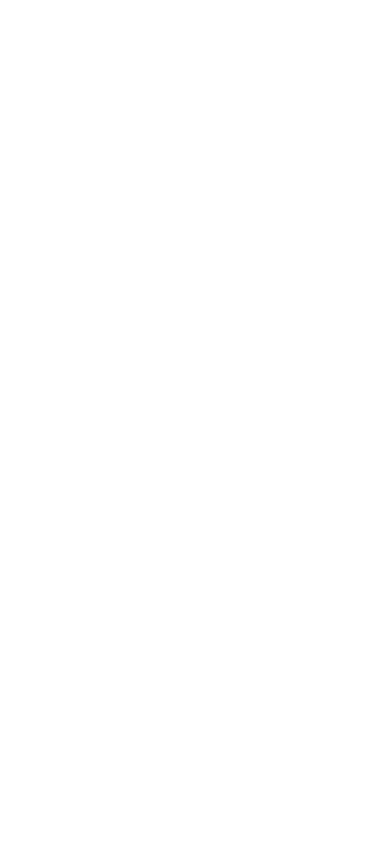
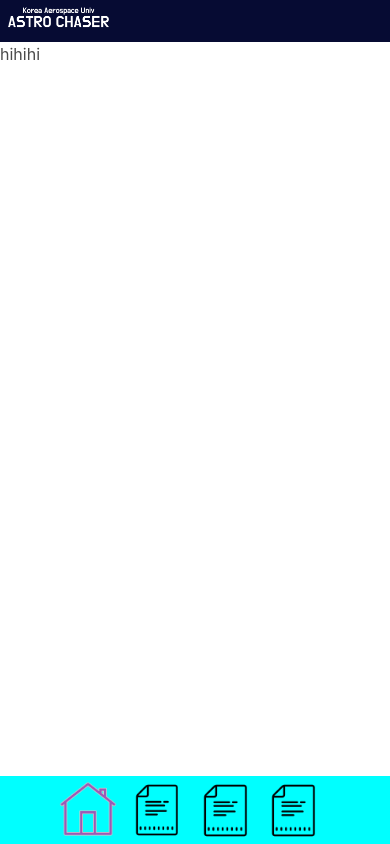
Before and after one commit to BUZZINGPolarBear/Web-Front-AstroChaser, a plain HTML site: page mobile_Index.html in a window 390 px wide. Drawn offline with nearby package versions, Linux system fonts and the light colour scheme.

Commit message:
add: sample mobile main page

```diff
--- a/css/mobile_index.css
+++ b/css/mobile_index.css
@@ -0,0 +1,92 @@
+.topNav{
+    width: 100vw;
+    height: 5vh;
+
+    background-color: #060b33;
+}
+
+.topLogoImg{
+    float: left;
+    height: 100%;
+    width: 30vw;
+
+    background-image: url(../image/Astro\ logo\ intro.png);
+    background-size: contain;
+    background-repeat: no-repeat;
+    background-position: center;
+}
+
+.mainScreen{
+    position: relative;
+    width: 100vw;
+}
+
+.bottomNav{
+    position: absolute;
+    width: 100vw;
+    height: 8vh;
+    bottom: 0;
+
+    background-color: aqua;
+}
+
+
+.nav-content-1{
+    float: left;
+    height: 100%;
+    width: 15vw;
+
+    cursor: pointer;
+
+    margin-left: 15vw;
+
+    background-image: url(../image/icons/icons8-home-150-colored.png);
+    background-size: contain;
+    background-repeat: no-repeat;
+    background-position: center;
+}
+
+.nav-content-2{
+    float: left;
+    height: 100%;
+    width: 15vw;
+
+    margin-left: 2.5vw;
+
+    cursor: pointer;
+
+    background-image: url(../image/icons/icons8-document-150.png);
+    background-size: contain;
+    background-repeat: no-repeat;
+    background-position: center;
+}
+
+.nav-content-3{
+    float: left;
+    height: 100%;
+    width: 15vw;
+
+    margin-left: 2.5vw;
+
+    cursor: pointer;
+
+    background-image: url(../image/icons/icons8-document-150.png);
+    background-size: contain;
+    background-repeat: no-repeat;
+    background-position: center;
+}
+
+.nav-content-4{
+    float: left;
+    height: 100%;
+    width: 15vw;
+
+    margin-left: 2.5vw;
+
+    cursor: pointer;
+
+    background-image: url(../image/icons/icons8-document-150.png);
+    background-size: contain;
+    background-repeat: no-repeat;
+    background-position: center;
+}
--- a/js/mobile_index.js
+++ b/js/mobile_index.js
@@ -0,0 +1,8 @@
+function myFunction() {
+    var x = document.getElementById("myLinks");
+    if (x.style.display === "block") {
+      x.style.display = "none";
+    } else {
+      x.style.display = "block";
+    }
+  }
--- a/mobile_Index.html
+++ b/mobile_Index.html
@@ -8,10 +8,23 @@
 
     <link rel="stylesheet" type="text/css" href="./css/mobile_index.css">
     <link rel="stylesheet" href="https://cdn.jsdelivr.net/npm/bulma@0.9.4/css/bulma.min.css">
+    <link rel="stylesheet" href="https://cdnjs.cloudflare.com/ajax/libs/font-awesome/4.7.0/css/font-awesome.min.css">
 
     <script type="text/javascript" src="./js/mobile_index.js"></script>
 </head>
 <body>
+    <div class="topNav">
+        <div class="topLogoImg"></div>
+    </div>
+    <div class="mainScreen">
+        hihihi
+    </div>
 
+    <div class="bottomNav">
+        <div class="nav-content-1" onclick="location.href='http://52.79.239.114:8080/'"></div>
+        <div class="nav-content-2" onclick="location.href='http://52.79.239.114:8080/activity'"></div>
+        <div class="nav-content-3" onclick="location.href='http://52.79.239.114:8080/location'"></div>
+        <div class="nav-content-4" onclick="location.href='http://52.79.239.114:8080/user'"></div>
+    </div>
 </body>
 </html>
```
Also changed, not shown: index.html (+6 -6 lines), image/icons/icons8-document-150-colored.png (added), image/icons/icons8-document-150.png (added), image/icons/icons8-home-150-colored.png (added), image/icons/icons8-home-150.png (added).
